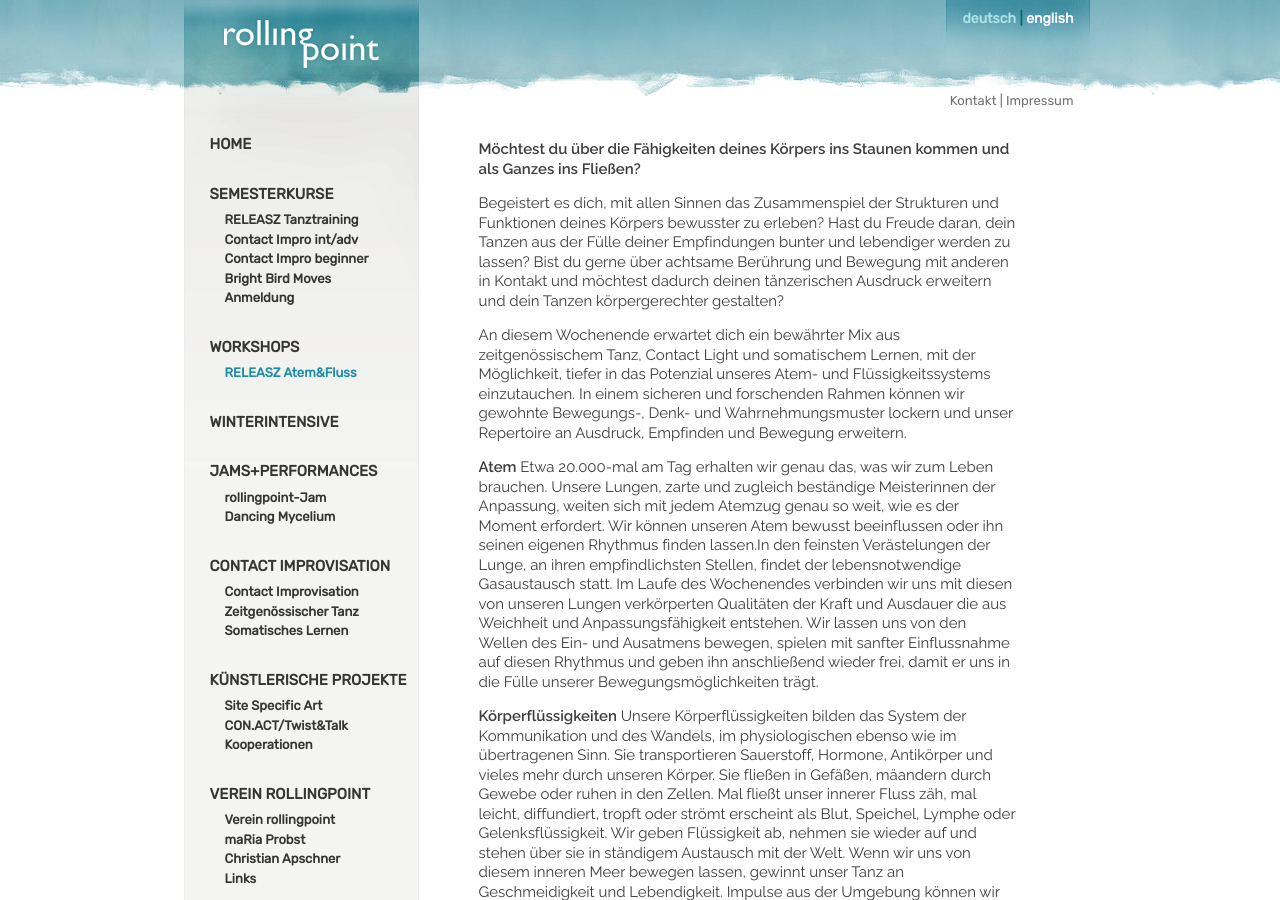
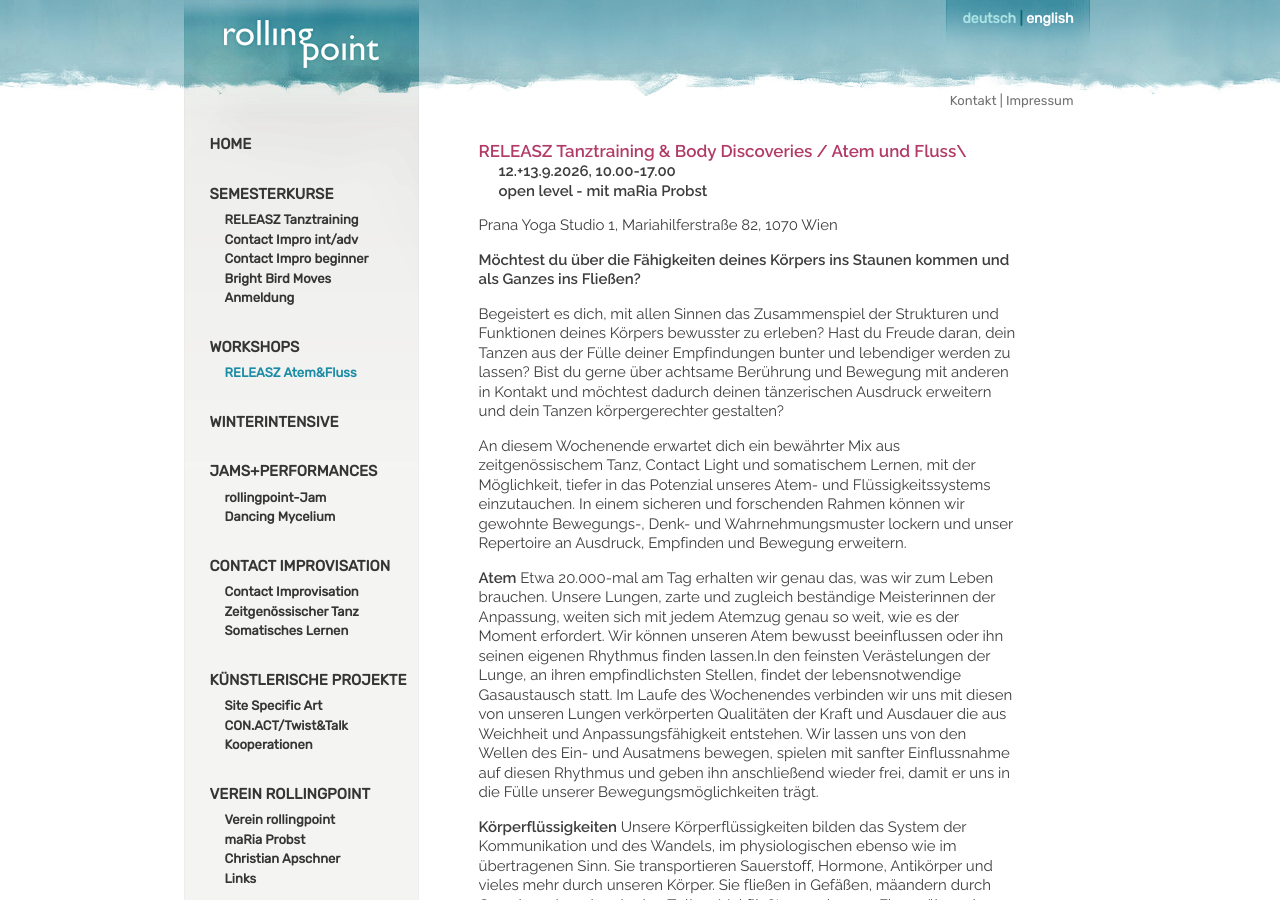
Before and after one commit to manulari/rollingpointat, a Jekyll site: the page built from _pages_de/ws1.md, in a window 1280 px wide and 900 px high. Built offline with Jekyll 4.4.1, drawn with Linux system fonts in a browser that asks for light colours; comment, search, counter and statistics services are not loaded.

Commit message:
Update page (de) “ws1”

```diff
--- a/_pages_de/ws1.md
+++ b/_pages_de/ws1.md
@@ -3,6 +3,20 @@ permalink: /WS1
 title: RELEASZ Atem&Fluss
 language: de
 ---
+<!--StartFragment-->
+
+#### **RELEASZ Tanztraining & Body Discoveries / Atem und Fluss**\
+**12.+13.9.2026, 10.00-17.00** \
+**open level - mit maRia Probst**
+
+<!--StartFragment-->
+
+Prana Yoga Studio 1, Mariahilferstraße 82, 1070 Wien
+
+<!--EndFragment-->
+
+<!--EndFragment-->
+
 **Möchtest du über die Fähigkeiten deines Körpers ins Staunen kommen und als Ganzes ins Fließen?**
 
 Begeistert es dich, mit allen Sinnen das Zusammenspiel der Strukturen und Funktionen deines Körpers bewusster zu erleben? Hast du Freude daran, dein Tanzen aus der Fülle deiner Empfindungen bunter und lebendiger werden zu lassen? Bist du gerne über achtsame Berührung und Bewegung mit anderen in Kontakt und möchtest dadurch deinen tänzerischen Ausdruck erweitern und dein Tanzen körpergerechter gestalten?
```
